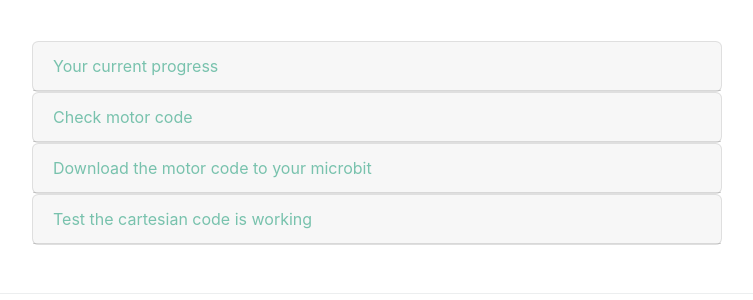
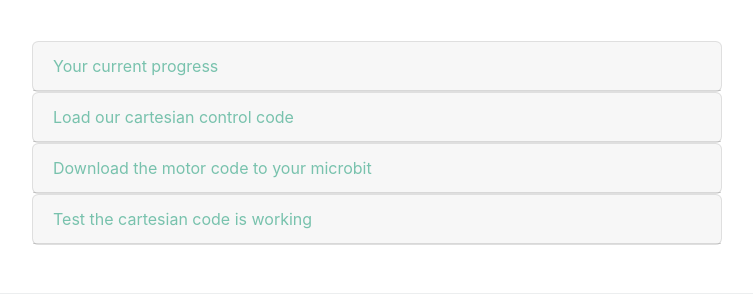
Before and after one commit to samhohcm/Robot-Kinematics-Remote-Worksheet-1, a Jekyll site: the page built from index.md, in a window 1280 px wide and 900 px high, scrolled down 12564 px. Shown: the part 414-714 px from the top of the window, without its empty margins (263-1016 px from the left). Built offline with Jekyll 4.4.1, drawn with Linux system fonts in a browser that asks for light colours.

Commit message:
Update index.md

```diff
--- a/index.md
+++ b/index.md
@@ -1169,7 +1169,7 @@ In this activity, we're going to try and make the pen touch a flower!
   <div class="card">
     <div class="card-header">
       <a class="collapsed card-link" data-toggle="collapse" href="#collapseTwoE">
-        Check motor code
+        Load our cartesian control code
       </a>
     </div>
     <div id="collapseTwoE" class="collapse" data-parent="#accordion">
@@ -1240,7 +1240,7 @@ In this activity, we're going to try and make the pen touch a flower!
 
   <div class="card">
     <div class="card-header">
-      <a class="collapsed card-link" data-toggle="collapse" href="#collapseSixE>
+      <a class="collapsed card-link" data-toggle="collapse" href="#collapseSixE">
         Program the microbit to move the robot arm to the flower
       </a>
     </div>
```
